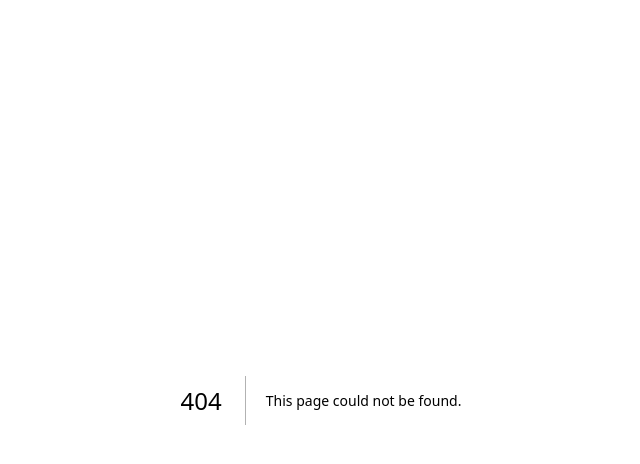
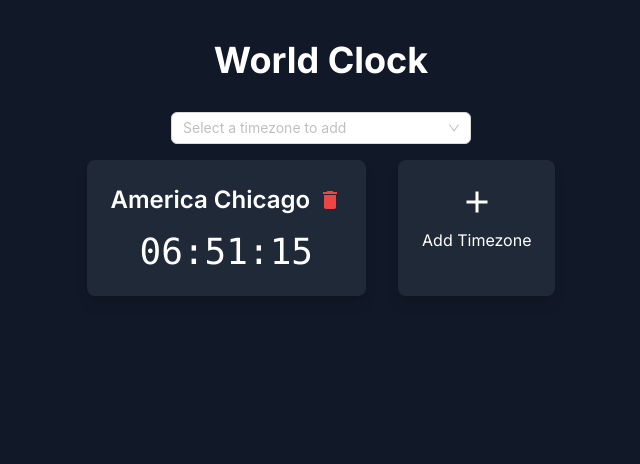
Before and after one commit to kiridharan/plan-board, a Next.js app: page /clock-app in a window 1280 px wide. Before the commit this address had no page. Shown: the top 464 px of the page, without its empty margins (319-959 px from the left). Built offline with nearby package versions, Linux system fonts and the light colour scheme.

Commit message:
refactor: Update TaskCard component to use task status name instead of status property

```diff
--- a/package.json
+++ b/package.json
@@ -16,6 +16,7 @@
     "@types/react-beautiful-dnd": "^13.1.8",
     "antd": "^5.20.3",
     "framer-motion": "^11.3.30",
+    "moment-timezone": "^0.5.45",
     "next": "14.2.5",
     "next-seo": "^6.5.0",
     "react": "^18",
--- /dev/null
+++ b/src/app/clock-app/page.tsx
@@ -0,0 +1,9 @@
+import WorldClock from "@/components/Clock/Clock";
+
+export default function Home() {
+  return (
+    <div>
+      <WorldClock />
+    </div>
+  );
+}
--- a/src/app/globals.css
+++ b/src/app/globals.css
@@ -31,3 +31,41 @@ body {
     text-wrap: balance;
   }
 }
+
+
+/* @keyframes tick {
+  0% { transform: rotate(0deg); }
+  100% { transform: rotate(360deg); }
+}
+
+.animate-clock {
+  animation: tick 60s linear infinite;
+} */
+
+/* styles/globals.css */
+
+.fade-text {
+  opacity: 1;
+  transition: opacity 0.5s ease-in-out;
+  animation: fadeIn 1s ease-in-out;
+}
+
+@keyframes fadeIn {
+  0% { opacity: 0; }
+  100% { opacity: 1; }
+}
+
+
+.spinner {
+  border: 4px solid rgba(255, 255, 255, 0.2);
+  border-radius: 50%;
+  border-top: 4px solid white;
+  width: 40px;
+  height: 40px;
+  animation: spin 1s linear infinite;
+}
+
+@keyframes spin {
+  0% { transform: rotate(0deg); }
+  100% { transform: rotate(360deg); }
+}
--- a/src/app/page.tsx
+++ b/src/app/page.tsx
@@ -10,12 +10,17 @@ import React, {
 } from "react";
 
 import { FcTodoList } from "react-icons/fc";
+import { FaClock } from "react-icons/fa";
 export default function Home() {
   const router = useRouter();
   return (
     <div
       className="h-screen w-full bg-neutral-900 text-neutral-50
-    flex flex-col pt-10 justify-start items-center"
+    flex flex-row pt-10 justify-start items-start pl-10
+    gap-10
+    overflow-y-auto
+
+    "
     >
       {/* / create a card which routes to task-app */}
       <div
@@ -31,6 +36,19 @@ export default function Home() {
         <FcTodoList />
         <h2 className="text-center text-lg font-semibold">Todo</h2>
       </div>
+      <div
+        className="h-56 w-56 shrink-0 place-content-center rounded border text-3xl border-neutral-500 bg-neutral-500/20 text-neutral-500
+      hover:bg-neutral-500/30 hover:text-neutral-500/90
+       flex-col
+      justify-center items-center flex cursor-pointer"
+        onClick={() => {
+          // redirect to task-app
+          router.push("/clock-app");
+        }}
+      >
+        <FaClock />
+        <h2 className="text-center text-lg font-semibold">Clock</h2>
+      </div>
     </div>
   );
 }
--- /dev/null
+++ b/src/components/Clock/Clock.tsx
@@ -0,0 +1,149 @@
+"use client";
+import React, { useState, useEffect } from "react";
+import moment from "moment-timezone";
+import { MdDelete, MdAdd } from "react-icons/md";
+import { Button, message, Modal, Select } from "antd";
+import useClockStore from "@/store/clockstore";
+
+const { Option } = Select;
+
+const WorldClock: React.FC = () => {
+  const { timezones, selectedTimezones, addTimezone, removeTimezone } =
+    useClockStore();
+
+  const [currentTime, setCurrentTime] = useState<{
+    [key: string]: { hours: number; minutes: number; seconds: number };
+  }>({});
+
+  const [loading, setLoading] = useState<boolean>(true);
+  const [isModalVisible, setIsModalVisible] = useState<boolean>(false);
+  useEffect(() => {
+    const updateTime = () => {
+      setLoading(true);
+      const timeUpdates: {
+        [key: string]: { hours: number; minutes: number; seconds: number };
+      } = {};
+      selectedTimezones.forEach((timezone) => {
+        const now = moment().tz(timezone);
+        timeUpdates[timezone] = {
+          hours: now.hour(),
+          minutes: now.minute(),
+          seconds: now.second(),
+        };
+      });
+      setCurrentTime(timeUpdates);
+      setLoading(false);
+    };
+
+    updateTime(); // Initial update
+    const intervalId = setInterval(updateTime, 1000); // Update every second
+
+    return () => clearInterval(intervalId); // Clean up interval on unmount
+  }, [selectedTimezones]);
+
+  const handleAddTimezone = (timezone: string) => {
+    // if timezone is not already added
+    if (timezone && !selectedTimezones.includes(timezone)) {
+      addTimezone(timezone);
+      setIsModalVisible(false); // Hide modal after adding timezone
+    }
+
+    // if timezone is already added
+    else {
+      message.error("Timezone already added");
+    }
+  };
+
+  const handleRemoveTimezone = (timezone: string) => {
+    removeTimezone(timezone);
+  };
+
+  return (
+    <div className="h-screen w-full bg-gray-900 text-white flex flex-col items-center pt-10">
+      {loading ? (
+        <div className="flex items-center justify-center h-full">
+          <div className="spinner"></div>
+        </div>
+      ) : (
+        <>
+          <h1 className="text-4xl font-bold mb-8">World Clock</h1>
+
+          <div className="mb-4">
+            <Select
+              placeholder="Select a timezone to add"
+              style={{ width: 300 }}
+              onChange={handleAddTimezone}
+              allowClear
+            >
+              {timezones.map((timezone) => (
+                <Option key={timezone} value={timezone}>
+                  {timezone}
+                </Option>
+              ))}
+            </Select>
+          </div>
+
+          <div className="flex flex-wrap justify-center gap-8 mb-4">
+            {selectedTimezones.map((timezone) => {
+              const { hours, minutes, seconds } = currentTime[timezone] || {
+                hours: 0,
+                minutes: 0,
+                seconds: 0,
+              };
+
+              return (
+                <div
+                  key={timezone}
+                  className="bg-gray-800 p-6 rounded-lg shadow-lg flex flex-col items-center relative"
+                >
+                  <h2 className="text-2xl font-semibold mb-4 flex items-center">
+                    {timezone.replace(/[^a-zA-Z]/g, " ")}
+                    <MdDelete
+                      className="ml-2 cursor-pointer text-red-500 hover:text-red-400"
+                      onClick={() => handleRemoveTimezone(timezone)}
+                    />
+                  </h2>
+                  <div className="text-4xl font-mono">
+                    <div className="fade-text">
+                      {hours.toString().padStart(2, "0")}:
+                      {minutes.toString().padStart(2, "0")}:
+                      {seconds.toString().padStart(2, "0")}
+                    </div>
+                  </div>
+                </div>
+              );
+            })}
+            <div
+              className="bg-gray-800 p-6 rounded-lg shadow-lg flex flex-col items-center relative cursor-pointer"
+              onClick={() => setIsModalVisible(true)}
+            >
+              <MdAdd className="text-4xl text-white" />
+              <p className="mt-2 text-white">Add Timezone</p>
+            </div>
+          </div>
+          <Modal
+            title="Select a Timezone to Add"
+            open={isModalVisible}
+            onCancel={() => setIsModalVisible(false)}
+            footer={null}
+            className="w-96 bg-gray-800"
+          >
+            <div className="flex flex-col gap-2">
+              {timezones.map((timezone) => (
+                <Button
+                  key={timezone}
+                  onClick={() => handleAddTimezone(timezone)}
+                  className="w-full text-left"
+                >
+                  {timezone}
+                </Button>
+              ))}
+            </div>
+          </Modal>
+        </>
+      )}
+    </div>
+  );
+};
+
+export default WorldClock;
--- /dev/null
+++ b/src/store/clockstore.ts
@@ -0,0 +1,51 @@
+// store.ts
+
+import { create } from "zustand";
+import { devtools, persist } from "zustand/middleware";
+
+// Define the types for the store
+interface TimezoneStore {
+  timezones: string[];
+  selectedTimezones: string[];
+  addTimezone: (timezone: string) => void;
+  removeTimezone: (timezone: string) => void;
+  setSelectedTimezones: (timezones: string[]) => void;
+}
+
+// Initialize the store
+const useClockStore = create<TimezoneStore>()(
+  devtools(
+    persist(
+      (set) => ({
+        timezones: [
+          "America/New_York",
+          "Europe/London",
+          "Asia/Tokyo",
+          "America/Chicago", // Houston
+          "Asia/Kolkata", // India
+          "Asia/Singapore", // Singapore
+        ],
+        selectedTimezones: ["America/Chicago"], // Default timezone (Houston)
+        addTimezone: (timezone) =>
+          set((state) => {
+            const newTimezones = [...state.selectedTimezones, timezone];
+            return { selectedTimezones: newTimezones };
+          }),
+        removeTimezone: (timezone) =>
+          set((state) => {
+            const newTimezones = state.selectedTimezones.filter(
+              (tz) => tz !== timezone
+            );
+            return { selectedTimezones: newTimezones };
+          }),
+        setSelectedTimezones: (timezones) =>
+          set({ selectedTimezones: timezones }),
+      }),
+      {
+        name: "timezone-store", // Key for local storage
+      }
+    )
+  )
+);
+
+export default useClockStore;
```
Also changed, not shown: 1 other file (tests, documents, lock files or other folders).
